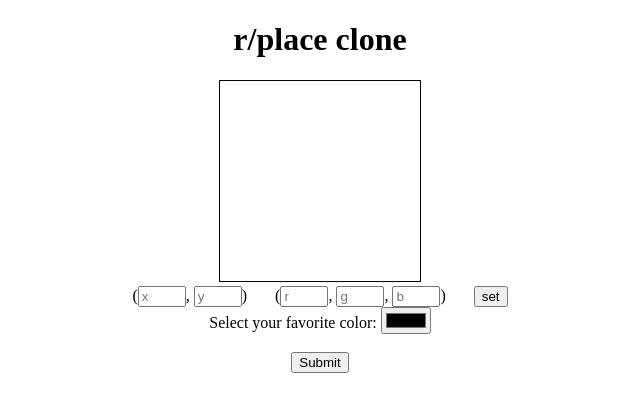
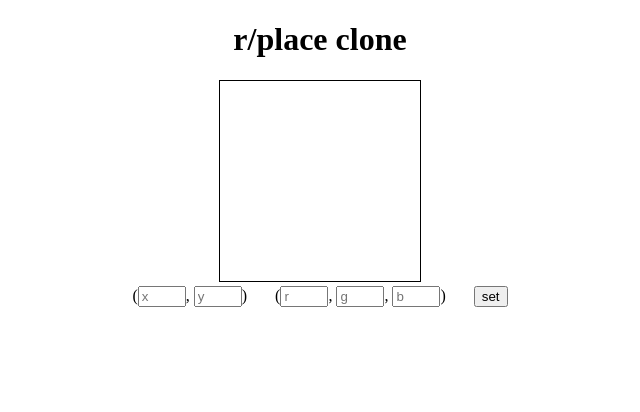
Before and after one commit to moazmuha/rplace-AWS, a website: page static_files/index.html in a window 1280 px wide. Shown: the whole page, without its empty margins (320-960 px from the left). Drawn offline with nearby package versions, Linux system fonts and the light colour scheme.

Commit message:
update index.html

```diff
--- a/static_files/index.html
+++ b/static_files/index.html
@@ -121,10 +121,5 @@
                         &nbsp; &nbsp; &nbsp;
                         <input type="submit" name="set" value="set"/>
 		</form>
-		<form action="/action_page.php">
-			<label for="favcolor">Select your favorite color:</label>
-			<input type="color" id="favcolor" name="favcolor" value="#000000"><br><br>
-			<input type="submit">
-		</form>
 	</body>
 </html>
```
